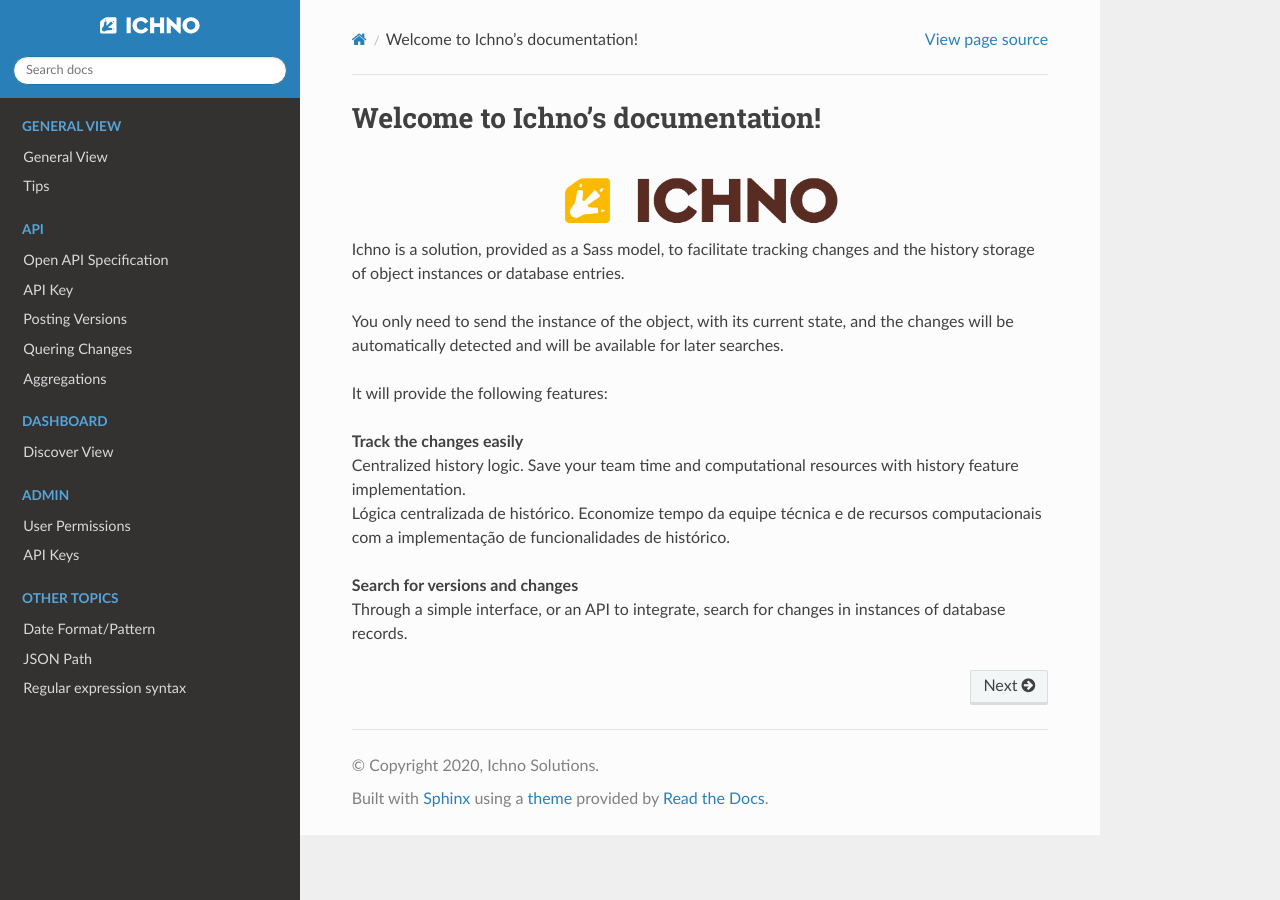
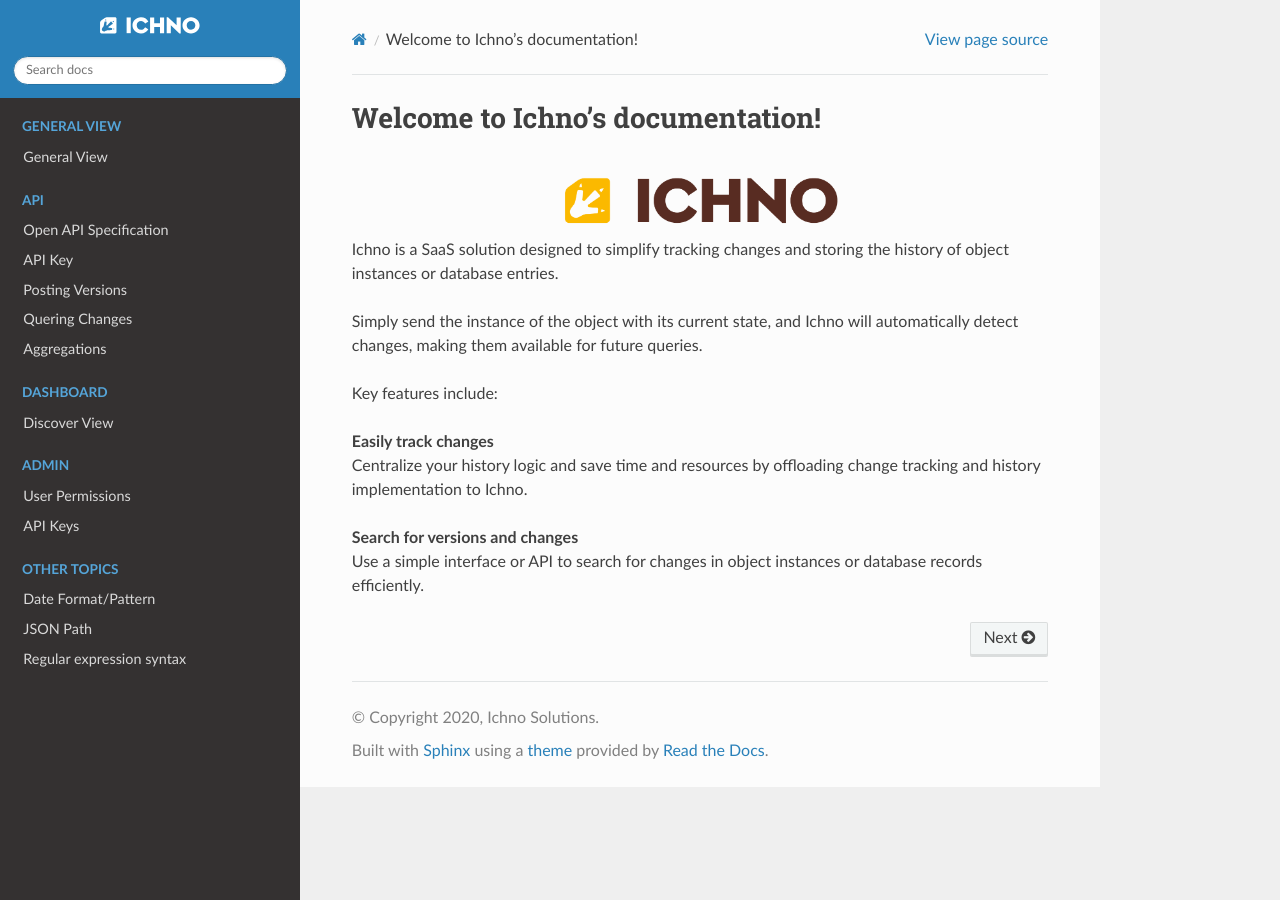
Before and after one commit to ichno/documentation, a Sphinx documentation site: the page built from docs/index.rst, in a window 1280 px wide. Built offline with Sphinx 7.4.7 and the Read the Docs theme 3.1.0, drawn with Linux system fonts in a browser that asks for light colours.

Commit message:
feat: remove tips

```diff
--- a/docs/index.rst
+++ b/docs/index.rst
@@ -10,18 +10,17 @@
    :align: center
    :width: 20em
 
-Ichno is a solution, provided as a Sass model, to facilitate tracking changes and the history storage of object instances or database entries.
+Ichno is a SaaS solution designed to simplify tracking changes and storing the history of object instances or database entries.
 
-You only need to send the instance of the object, with its current state, and the changes will be automatically detected and will be available for later searches.
+Simply send the instance of the object with its current state, and Ichno will automatically detect changes, making them available for future queries.
 
-It will provide the following features:
+Key features include:
 
-| **Track the changes easily**
-| Centralized history logic. Save your team time and computational resources with history feature implementation.
-| Lógica centralizada de histórico. Economize tempo da equipe técnica e de recursos computacionais com a implementação de funcionalidades de histórico.
+| **Easily track changes**
+| Centralize your history logic and save time and resources by offloading change tracking and history implementation to Ichno.
 
 | **Search for versions and changes**
-| Through a simple interface, or an API to integrate, search for changes in instances of database records.
+| Use a simple interface or API to search for changes in object instances or database records efficiently.
 
 .. toctree::
    :caption: GENERAL VIEW
@@ -29,7 +28,6 @@
    :maxdepth: 2
 
    using-ichno/using-ichno
-   using-ichno/tips
 
 .. toctree::
    :caption: API
```
